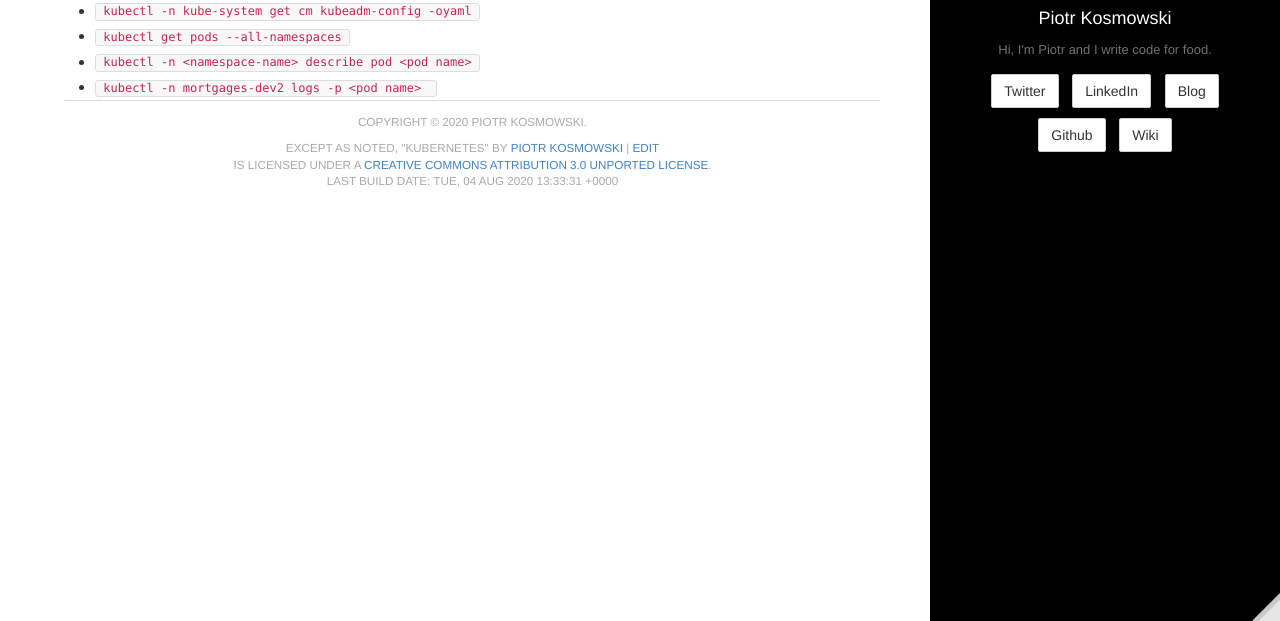
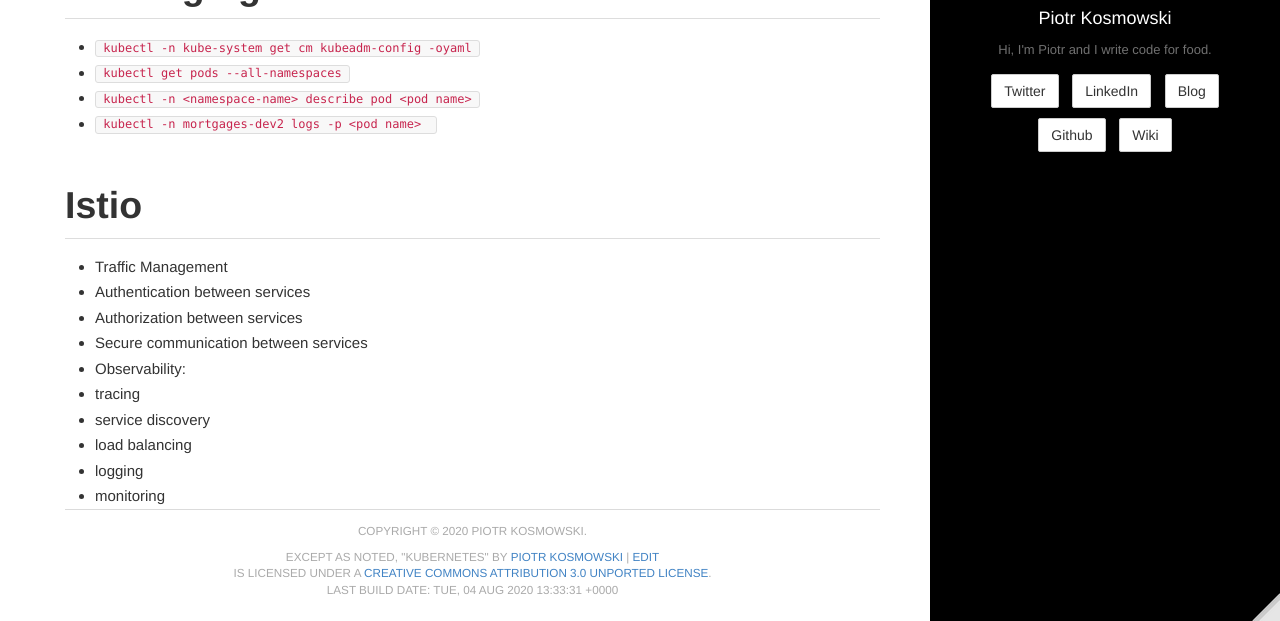
Before and after one commit to kospiotr/kospiotr.github.io, a Jekyll site: the page built from wiki/kubernetes.md, in a window 1280 px wide and 900 px high, scrolled down 3704 px, cut to the strip 279-900 px from the top of the window. Built offline with Jekyll 4.4.1, drawn with Linux system fonts in a browser that asks for light colours.

Commit message:
Update kubernetes.md

```diff
--- a/wiki/kubernetes.md
+++ b/wiki/kubernetes.md
@@ -123,3 +123,15 @@ Commands:
 * `kubectl get pods --all-namespaces`
 * `kubectl -n <namespace-name> describe pod <pod name>`
 * `kubectl -n mortgages-dev2 logs -p  <pod name> `
+
+# Istio
+- Traffic Management
+- Authentication between services
+- Authorization between services
+- Secure communication between services
+- Observability:
+ - tracing
+ - service discovery
+ - load balancing
+ - logging
+ - monitoring
```
